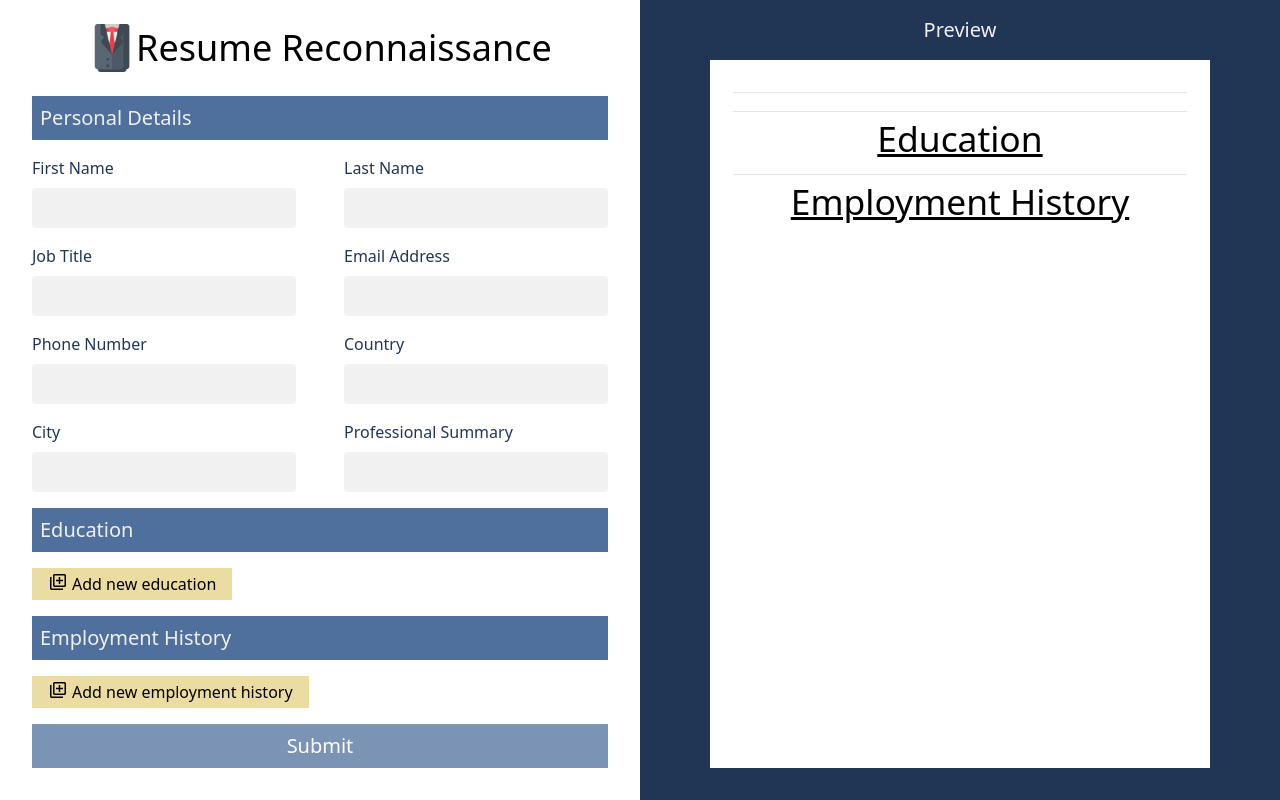
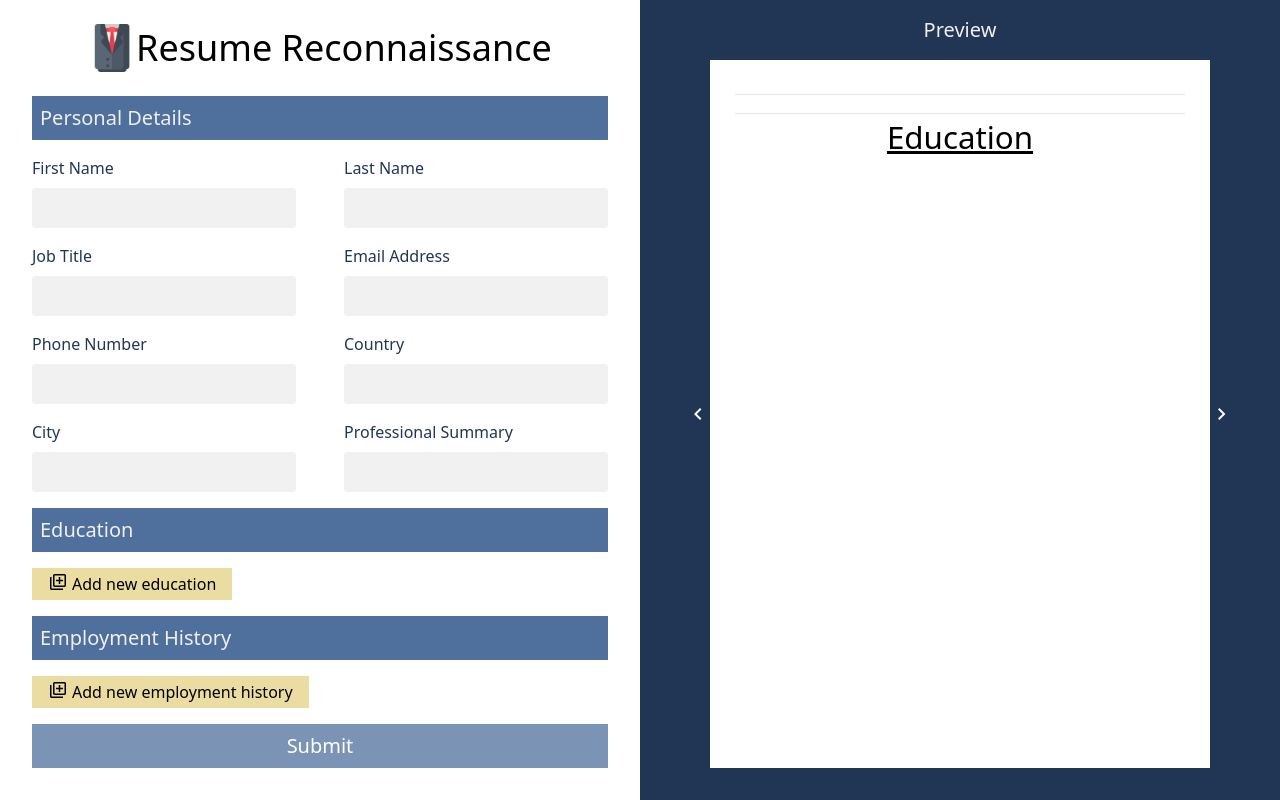
Before and after one commit to black-RAM/resume-recon, a React (Vite) app: page / in a window 1280 px wide. Built offline with nearby package versions, Linux system fonts and the light colour scheme.

Commit message:
page-switching in preview

```diff
--- /dev/null
+++ b/src/components/A4.tsx
@@ -0,0 +1,29 @@
+import React, { useEffect, useRef } from "react"
+
+interface Props {
+  maxWidth: number,
+  maxHeight: number,
+  overflowAlert: React.Dispatch<React.SetStateAction<boolean>>,
+  children?: React.ReactNode
+}
+
+const A4: React.FC<Props> = ({maxWidth, maxHeight, overflowAlert, children}) => {
+  const pageRef = useRef<HTMLDivElement | null>(null)
+  const portrait = maxWidth * Math.sqrt(2)
+  const landscape = maxHeight / Math.sqrt(2)
+  const width = Math.min(landscape, maxWidth)
+  const height = Math.min(portrait, maxHeight)
+
+  useEffect(() => {
+    const page = pageRef.current
+    if(page) overflowAlert(page.clientHeight < page.scrollHeight)
+  }, [])
+
+  return (
+    <div ref={pageRef} style={{width: width, height: height, fontSize: width / 20}} className="overflow-hidden">
+      {children}
+    </div>
+  )
+}
+
+export default A4
--- a/src/components/Preview.tsx
+++ b/src/components/Preview.tsx
@@ -1,42 +1,68 @@
-import React from "react"
-import { DataForm, FormField } from "../interfaces/DataForm"
+import React, { useState } from "react"
+import A4 from "./A4"
+import { DataForm, FormArray, FormField } from "../interfaces/DataForm"
+import useViewport from "../hooks/useViewport"
 import isFormArray from "../utils/isFormArray"
 import hyphenate from "../utils/hyphenate"
-import useViewport from "../hooks/useViewport"
 import "../styles/Preview.css"
+// @ts-ignore
+import chevronLeft from "../assets/chevronLeft.svg"
+// @ts-ignore
+import chevronRight from "../assets/chevronRight.svg"
 
-const Content: React.FC<{obj: FormField}> = ({obj}) => {
+const Paragraphs: React.FC<{obj: FormField}> = ({obj}) => {
   return Object.entries(obj).map(([key, value], index) =>
     <p key={index} className={hyphenate(key)}>{value}</p>
   )
 }
 
+const Content: React.FC<{sketch: FormField | FormArray}> = ({sketch}) => {
+  if(isFormArray(sketch)) {
+    return Object.entries(sketch["data"]).map(([id, fields], index) =>
+      <div className="listed" key={index}>
+        <Paragraphs obj={fields} />
+      </div>
+    )
+  } else {
+    return <Paragraphs obj={sketch} />
+  }
+}
+
 const Preview: React.FC<{data: DataForm}> = ({data}) => {
-  // for a A4 paper aspect ratio
+  const [isOverflowing, setIsOverflowing] = useState(false)
+  const [pageNumber, flipPage] = useState(0)
   const {vw, vh} = useViewport()
-  const maxWidth = 45 * vw
-  const maxHeight = 100 * vh - 92
-  const portrait = maxWidth * Math.sqrt(2)
-  const landscape = maxHeight / Math.sqrt(2)
-  const width = Math.min(landscape, maxWidth)
-  const height = Math.min(portrait, maxHeight)
 
-  return (
-    <div id="preview" style={{width: width, height: height, fontSize: height / 30}}>{
-      Object.entries(data).map(([sectionName, sectionData], index) => {
-        return <article id={hyphenate(sectionName)} className="article" key={index}>
-          <h3 className="title">{sectionName}</h3>
-          {isFormArray(sectionData) ?
-            Object.entries(sectionData["data"]).map(([_, fields], index) => {
-              return <div key={index} className="listed">
-                <Content obj={fields} />
-              </div>
-            }) :
-            <Content obj={sectionData} />}
-        </article>
-      })
-    }</div>
+  const articles = Object.entries(data).map(([sectionName, sectionData], index) =>
+    <article id={hyphenate(sectionName)} className="article" key={index}>
+      <h3 className="title">{sectionName}</h3>
+      <Content sketch={sectionData} />
+    </article>
   )
+
+  const pages = [
+    [articles[0], articles[1]],
+    [articles[2]]
+  ]
+
+  const nextPage = () => flipPage(current => Math.min(current + 1, articles.length))
+  const lastPage = () => flipPage(current => Math.max(current - 1, 0))
+
+  return <>
+    <div className="flex">
+      <button type="button" title="previous page" onClick={lastPage}>
+        <img src={chevronLeft} alt="left arrow" />
+      </button>
+      <A4 maxHeight={100 * vh - 92} maxWidth={45 * vw} overflowAlert={setIsOverflowing}>
+        <div id="preview">
+          {pages[pageNumber]}
+        </div>
+      </A4>
+      <button type="button" title="next page" onClick={nextPage}>
+        <img src={chevronRight} alt="right arrow" />
+      </button>
+    </div>
+  </>
 }
 
 export default Preview
--- a/src/styles/Preview.css
+++ b/src/styles/Preview.css
@@ -1,7 +1,7 @@
 #preview {
-  @apply bg-white p-[1em];
+  @apply bg-white p-[1em] h-full;
   .title {
-    @apply text-[1.5em] capitalize underline mt-[0.25em] border-t;
+    @apply text-[1.25em] capitalize underline mt-[0.25em] border-t;
   }
 
   #personal-details {
```
Also changed, not shown: src/assets/chevronLeft.svg (added), src/assets/chevronRight.svg (added).
